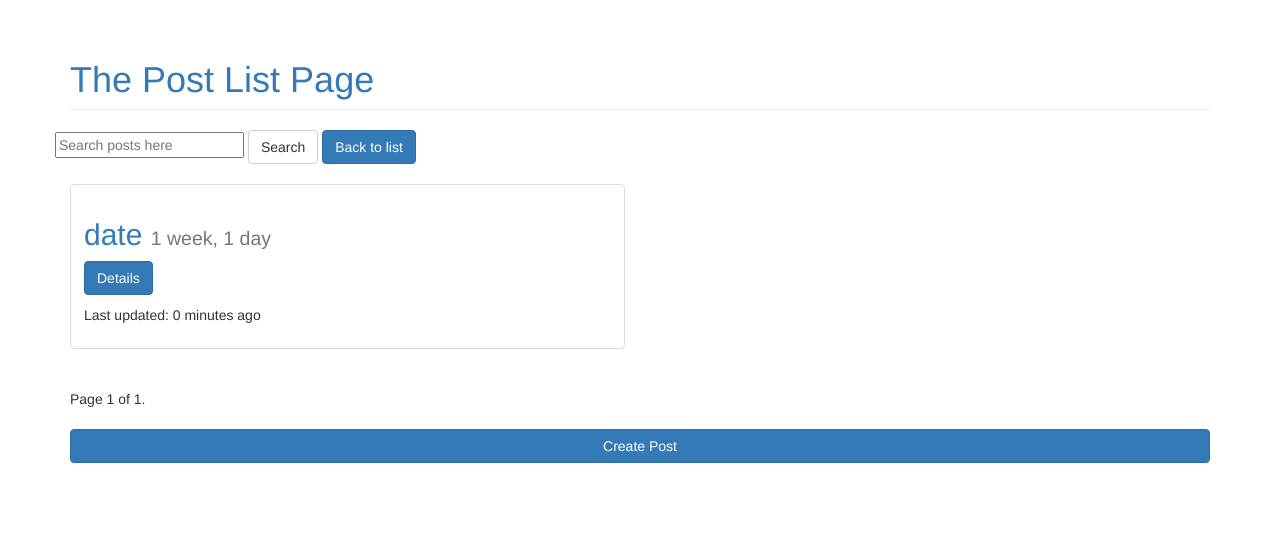
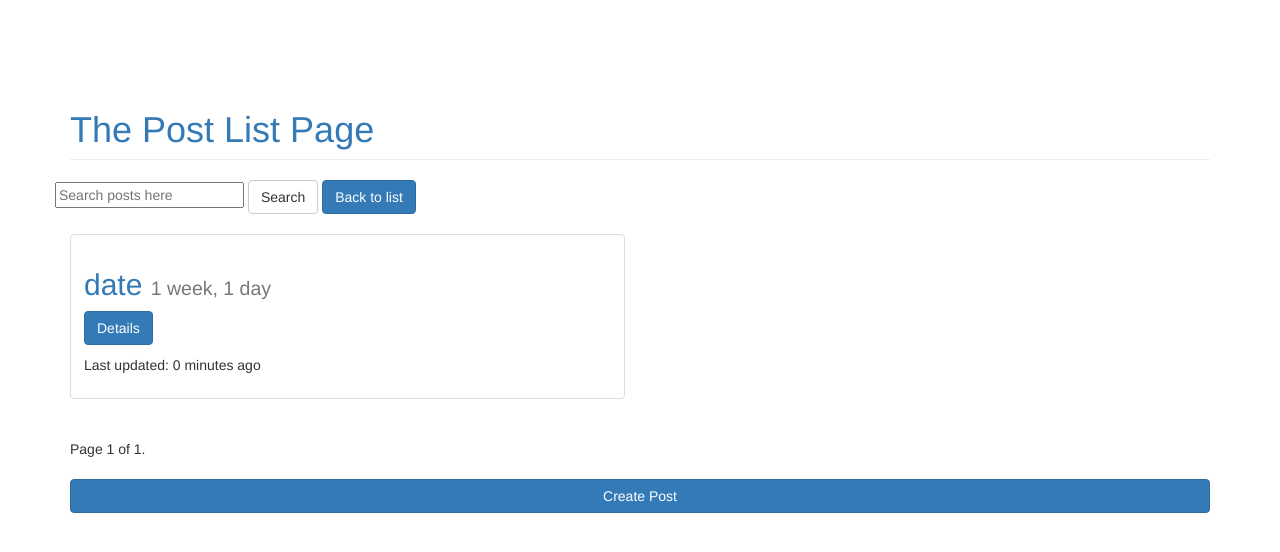
Before and after one commit to rashidjb/coded_blog, a Django app: page /posts/list/ in a window 1280 px wide. Shown: the part 52-604 px from the top of the page. Run offline with Django 3.2, Linux system fonts and the light colour scheme; data comes from the database, SQL or seed files in the repository; some libraries are stand-ins or nearby versions.

Commit message:
base.css

```diff
--- /dev/null
+++ b/posts/static/css/base.css
@@ -0,0 +1,3 @@
+.content{
+	padding-top:50px;
+}
--- a/posts/templates/base.html
+++ b/posts/templates/base.html
@@ -4,11 +4,12 @@
 	<head>
 		<title>Post {{title}}</title>
 		<link rel="stylesheet" href="{% static 'css/bootstrap.min.css' %}">
+		<link rel="stylesheet" href="{% static 'css/base.css' %}">
 	</head>
 	<body>
 		{% include "navbar.html" %}
 		{% include 'messages.html' %}
-		<div class="container">
+		<div class="container content">
 			{% block content%}
 			{% endblock content%}
 		</div>
```
